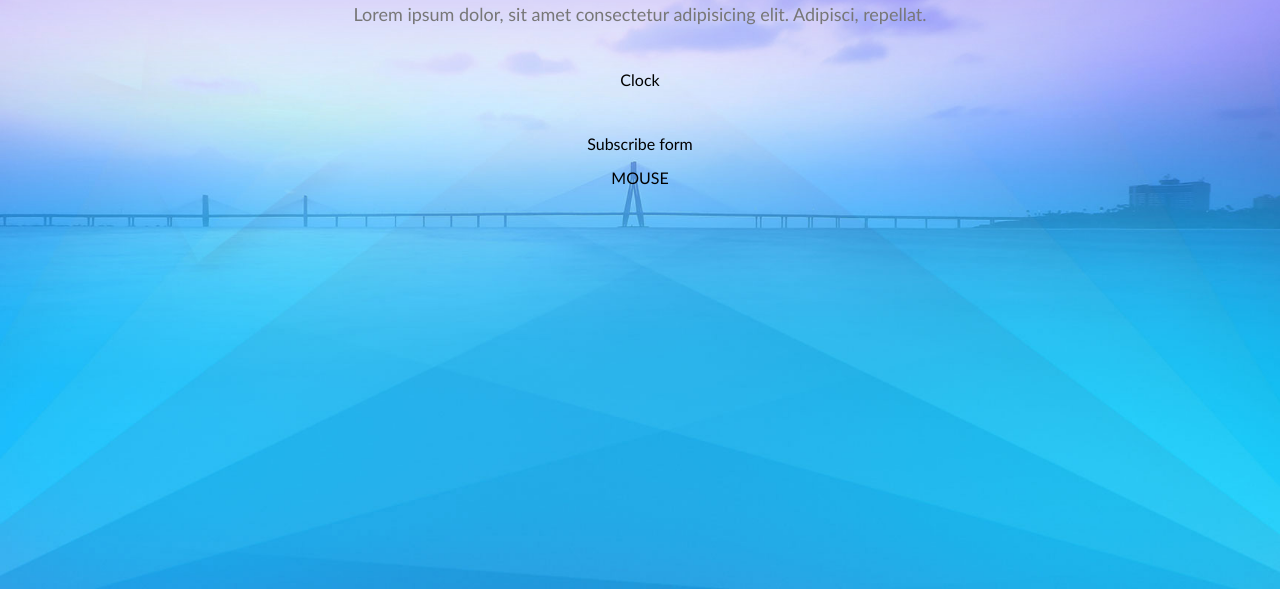
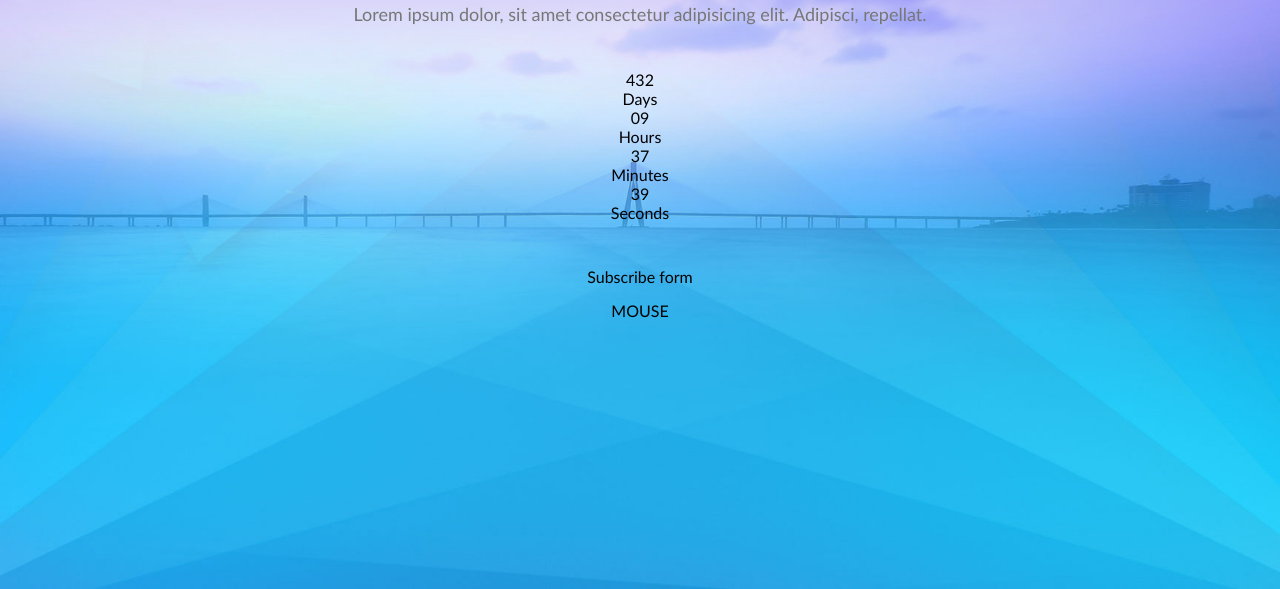
Before and after one commit to Niseme/5-coming-soon, a website: page index.html in a window 1280 px wide. Shown: the part 211-800 px from the top of the page. Drawn offline with Linux system fonts and the light colour scheme.

Commit message:
clock HTML and CSS selectors

```diff
--- a/css/components/clock.css
+++ b/css/components/clock.css
@@ -1,2 +1,9 @@
 .clock {
+  display: inline-block;
 }
+.clock > .time {
+}
+.clock > .time > .value {
+}
+.clock > .time > .title {
+}
--- a/index.html
+++ b/index.html
@@ -24,7 +24,26 @@
             <h1 class="main-title">Coming soon </h1>
             <p class="main-description">Lorem ipsum dolor, sit amet consectetur adipisicing elit. Adipisci, repellat.
             </p>
-            <div class="clock">Clock</div>
+            <div class="clock">
+                <div class="time">
+                    <div class="value">432</div>
+                    <div class="title">Days</div>
+                </div>
+                <div class="time">
+                    <div class="value">09</div>
+                    <div class="title">Hours</div>
+                </div>
+                <div class="time">
+                    <div class="value">37</div>
+                    <div class="title">Minutes</div>
+                </div>
+                <div class="time">
+                    <div class="value">39</div>
+                    <div class="title">Seconds</div>
+                </div>
+
+            </div>
+
             <form class="form">Subscribe form</form>
             <div class="mouse">MOUSE</div>
         </div>
```
